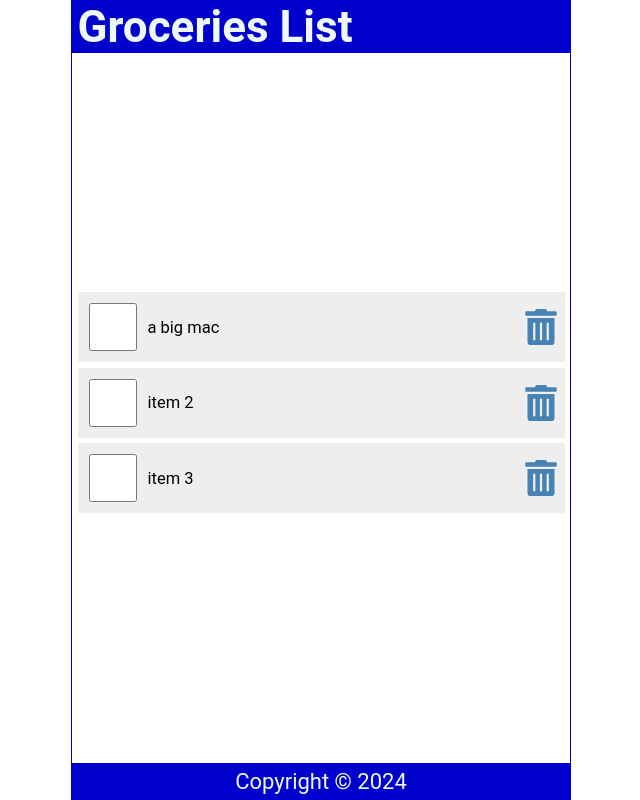
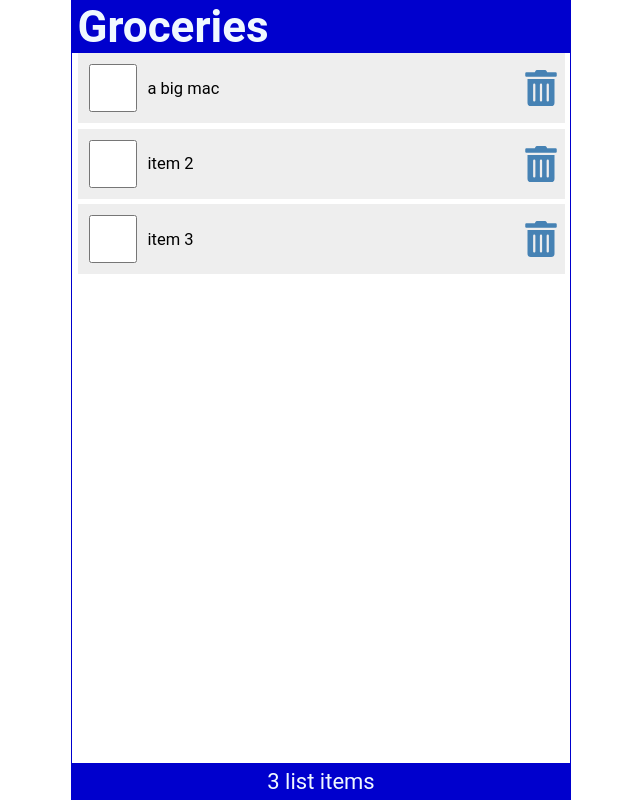
Before and after one commit to quincythai/react, a React (Create React App) app in the folder lesson01/: page / in a window 1280 px wide. Shown: the whole page, without its empty margins (319-959 px from the left). Built offline with nearby package versions, Linux system fonts and the light colour scheme.

Commit message:
Complete lesson 08

```diff
--- a/lesson01/src/App.js
+++ b/lesson01/src/App.js
@@ -1,13 +1,50 @@
 import Header from "./Header";
 import Content from "./Content";
 import Footer from "./Footer";
+import { useState } from "react";
 
 function App() {
+  const [items, setItems] = useState([
+    {
+      id: 1,
+      checked: false,
+      item: "a big mac",
+    },
+    {
+      id: 2,
+      checked: false,
+      item: "item 2",
+    },
+    {
+      id: 3,
+      checked: false,
+      item: "item 3",
+    },
+  ]);
+
+  const handleCheck = (id) => {
+    const listItems = items.map((item) =>
+      item.id === id ? { ...item, checked: !item.checked } : item
+    );
+    setItems(listItems);
+    localStorage.setItem("shoppinglist", JSON.stringify(listItems));
+  };
+
+  const handleDelete = (id) => {
+    const listItems = items.filter((item) => item.id !== id);
+    setItems(listItems);
+    localStorage.setItem("shoppinglist", JSON.stringify(listItems));
+  };
+
   return (
     <div className="App">
-      <Header />
-      <Content />
-      <Footer />
+      <Header title="Groceries" />
+      <Content
+        items={items}
+        handleCheck={handleCheck}
+        handleDelete={handleDelete}
+      />
+      <Footer length={items.length}/>
     </div>
   );
 }
--- a/lesson01/src/Content.js
+++ b/lesson01/src/Content.js
@@ -1,65 +1,15 @@
 import React from "react";
-import { useState } from "react";
-import { FaTrashAlt } from "react-icons/fa";
+import ItemList from "./ItemList";
 
-const Content = () => {
-  const [items, setItems] = useState([
-    {
-      id: 1,
-      checked: false,
-      item: "a big mac",
-    },
-    {
-      id: 2,
-      checked: false,
-      item: "item 2",
-    },
-    {
-      id: 3,
-      checked: false,
-      item: "item 3",
-    },
-  ]);
-
-  const handleCheck = (id) => {
-    const listItems = items.map((item) =>
-      item.id === id ? { ...item, checked: !item.checked } : item
-    );
-    setItems(listItems);
-    localStorage.setItem("shoppinglist", JSON.stringify(listItems));
-  };
-
-  const handleDelete = (id) => {
-    const listItems = items.filter((item) => item.id !== id);
-    setItems(listItems);
-    localStorage.setItem("shoppinglist", JSON.stringify(listItems));
-  };
-
+const Content = ({ items, handleCheck, handleDelete }) => {
   return (
     <main>
       {items.length ? (
-        <ul>
-          {items.map((item) => (
-            <li className="item" key={item.id}>
-              <input
-                type="checkbox"
-                checked={item.checked}
-                onChange={() => handleCheck(item.id)}
-              />
-              <label
-                style={item.checked ? { textDecoration: "line-through" } : null}
-                onDoubleClick={() => handleCheck(item.id)}
-              >
-                {item.item}
-              </label>
-              <FaTrashAlt
-                role="button"
-                tabIndex="0"
-                onClick={() => handleDelete(item.id)}
-              />
-            </li>
-          ))}
-        </ul>
+        <ItemList
+          items={items}
+          handleCheck={handleCheck}
+          handleDelete={handleDelete}
+        />
       ) : (
         <p style={{ marginTop: "2rem" }}>Your list is empty.</p>
       )}
--- a/lesson01/src/Footer.js
+++ b/lesson01/src/Footer.js
@@ -1,10 +1,11 @@
 import React from "react";
 
-const Footer = () => {
-  const today = new Date();
+const Footer = ({ length }) => {
   return (
     <footer>
-      <p>Copyright &copy; {today.getFullYear()} </p>
+      <p>
+        {length} list {length === 1 ? "item" : "items"}
+      </p>
     </footer>
   );
 };
--- a/lesson01/src/Header.js
+++ b/lesson01/src/Header.js
@@ -1,15 +1,19 @@
 import React from "react";
 
-const Header = () => {
+const Header = ({ title }) => {
   // const headerStyle = {
   //   backgroundColor: "royalblue",
   //   color: "#fff",
   // };
   return (
     <header>
-      <h1>Groceries List</h1>
+      <h1>{title}</h1>
     </header>
   );
 };
 
+Header.defaultProps = {
+  title: "Default Title",
+};
+
 export default Header;
--- /dev/null
+++ b/lesson01/src/ItemList.js
@@ -0,0 +1,19 @@
+import React from "react";
+import LineItem from "./LineItem";
+
+const ItemList = ({ items, handleCheck, handleDelete }) => {
+  return (
+    <ul>
+      {items.map((item) => (
+        <LineItem
+          key={item.id}
+          item={item}
+          handleCheck={handleCheck}
+          handleDelete={handleDelete}
+        />
+      ))}
+    </ul>
+  );
+};
+
+export default ItemList;
--- /dev/null
+++ b/lesson01/src/LineItem.js
@@ -0,0 +1,28 @@
+import React from "react";
+import { FaTrashAlt } from "react-icons/fa";
+
+const LineItem = ({ item, handleCheck, handleDelete }) => {
+  return (
+    <li className="item" key={item.id}>
+      <input
+        type="checkbox"
+        checked={item.checked}
+        onChange={() => handleCheck(item.id)}
+      />
+      <label
+        style={item.checked ? { textDecoration: "line-through" } : null}
+        onDoubleClick={() => handleCheck(item.id)}
+      >
+        {item.item}
+      </label>
+      <FaTrashAlt
+        role="button"
+        tabIndex="0"
+        onClick={() => handleDelete(item.id)}
+        aria-label={`Delete ${item.item}`}
+      />
+    </li>
+  );
+};
+
+export default LineItem;
--- a/lesson01/src/index.css
+++ b/lesson01/src/index.css
@@ -44,7 +44,7 @@ main {
   display: flex;
   flex-direction: column;
   flex-grow: 1;
-  justify-content: center;
+  justify-content: flex-start;
   align-items: center;
   overflow-y: auto;
 }
```
